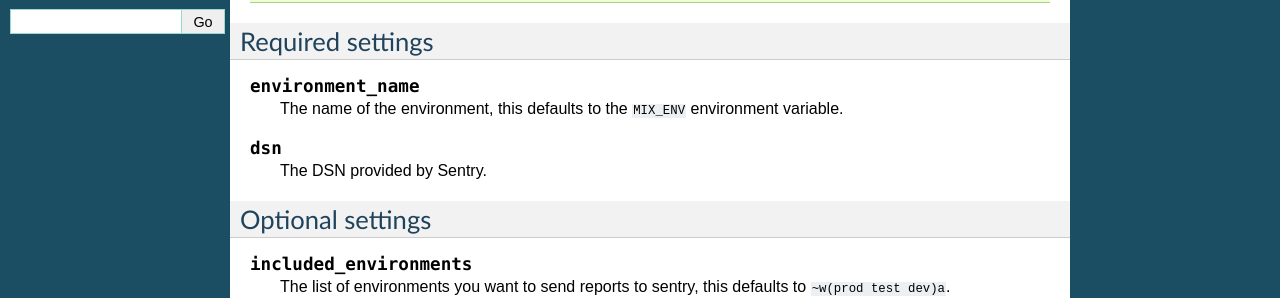
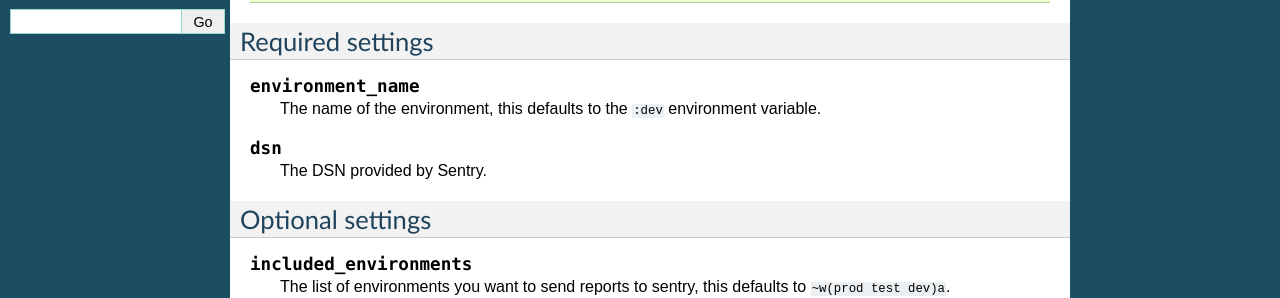
Before and after one commit to getsentry/sentry-elixir, a Sphinx documentation site: the page built from docs/config.rst, in a window 1280 px wide. Shown: the part 302-600 px from the top of the page. Built offline with Sphinx 7.4.7, drawn with Linux system fonts in a browser that asks for light colours; the version number could not be read and is left out.

Commit message:
make environment_name easier to work with

```diff
--- a/docs/config.rst
+++ b/docs/config.rst
@@ -22,7 +22,7 @@ Required settings
 
 .. describe:: environment_name
 
-  The name of the environment, this defaults to the ``MIX_ENV`` environment variable.
+  The name of the environment, this defaults to the ``:dev`` environment variable.
 
 .. describe:: dsn
 
```
Also changed, not shown: README.md (+1 -1 lines), 4 other files.
